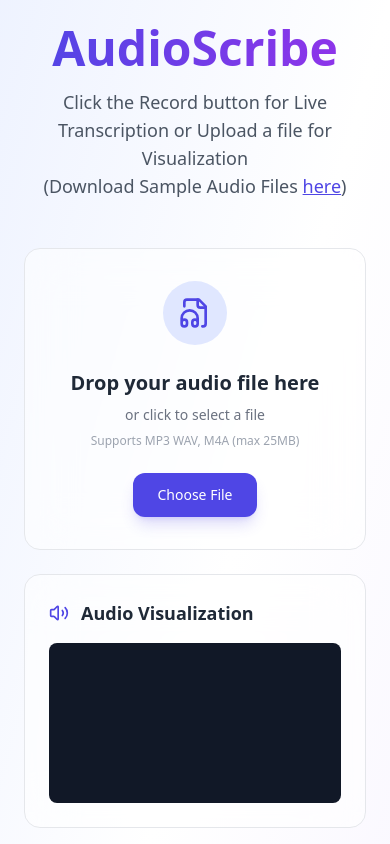
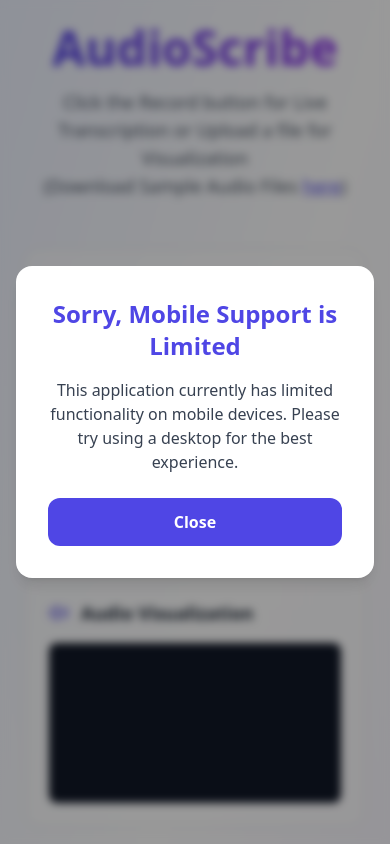
Before and after one commit to Adi-Shinde/AudioScribe_SpeechtoTextVisualizer, a Next.js app: page / in a window 390 px wide. Shown: the top 844 px of the page. Built offline with nearby package versions, Linux system fonts and the light colour scheme.

Commit message:
Restrictions to phones and tablets

```diff
--- a/components/AudioUploader.tsx
+++ b/components/AudioUploader.tsx
@@ -6,7 +6,13 @@
 import { useHasBrowser } from "../lib/useHasBrowser";
 
 const ALLOWED_TYPES = ["audio/mpeg", "audio/wav", "audio/x-m4a", "audio/mp4"];
-const isMobileDevice = () => /Android|iPhone|iPad|iPod/i.test(navigator.userAgent); // Detect mobile devices
+
+const isMobileOrTabletDevice = () => {
+  const userAgent = navigator.userAgent;
+  const isMobileOrTablet = /Android|iPhone|iPad|iPod|Tablet|Mobile/i.test(userAgent);
+  const isSmallScreen = window.innerWidth <= 1280; // Common threshold for tablet/phone sizes
+  return isMobileOrTablet || isSmallScreen;
+};
 
 const AudioUploader = () => {
   const hasBrowser = useHasBrowser();
@@ -24,8 +30,8 @@
   const recognitionRef = useRef<any>(null);
 
   useEffect(() => {
-    if (isMobileDevice()) {
-      setIsMobileModalVisible(true); // Show modal if the device is mobile
+    if (isMobileOrTabletDevice()) {
+      setIsMobileModalVisible(true); // Show modal if the device is mobile or tablet
     }
   }, []);
 
@@ -181,7 +187,7 @@
 
 return (
   <div className="min-h-screen bg-gradient-to-br from-indigo-50/80 via-white to-purple-50/80 dark:from-gray-900 dark:via-gray-800 dark:to-indigo-950 p-6 relative">
-    {/* Mobile Modal */}
+    {/* Mobile/tablet Modal */}
     {isMobileModalVisible && (
       <div className="fixed inset-0 bg-black/40 backdrop-blur-sm flex items-center justify-center z-50">
         <div className="bg-white dark:bg-gray-800 rounded-2xl p-8 w-11/12 max-w-lg shadow-lg transform transition-transform duration-300">
```
